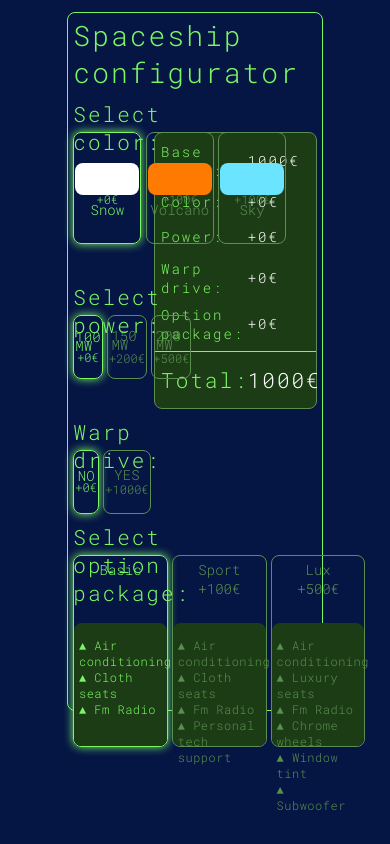
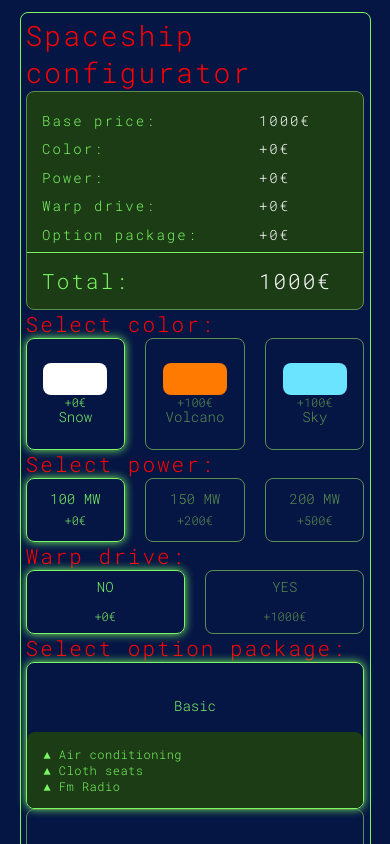
Before and after one commit to Tyks23/Spaceship-configurator, a React (Create React App) app: page / in a window 390 px wide. Shown: the top 844 px of the page. Built offline with nearby package versions, Linux system fonts and the light colour scheme.

Commit message:
added phone view

```diff
--- a/src/App.scss
+++ b/src/App.scss
@@ -70,3 +70,29 @@ h1,h2 {
   font-weight: normal;
   letter-spacing: 2px;
 }
+
+@media only screen and (max-width: 1090px) {
+  .App {
+    color: red;
+    display: flex;
+    flex-direction: column;
+    width: 90%;
+    height: unset;
+    max-height: unset;
+    grid-gap: 0px;
+  }
+  h2 {
+    position: unset;
+  }
+
+  .Package-selection{
+    .selection{
+      .container-detail {
+        width: 100%;
+        height: unset;
+      }
+      width: 100%;
+      flex-direction: column;
+    }
+  }
+}
--- a/src/Global.scss
+++ b/src/Global.scss
@@ -15,7 +15,6 @@ html, body, #root {
   font-size: 14px;
   font-family: "Roboto Mono", monospace;
   box-sizing: border-box;
-  overflow: hidden;
   -webkit-font-smoothing: antialiased;
   -moz-osx-font-smoothing: grayscale;
 }
```
Also changed, not shown: 1 other file (tests, documents, lock files or other folders).
